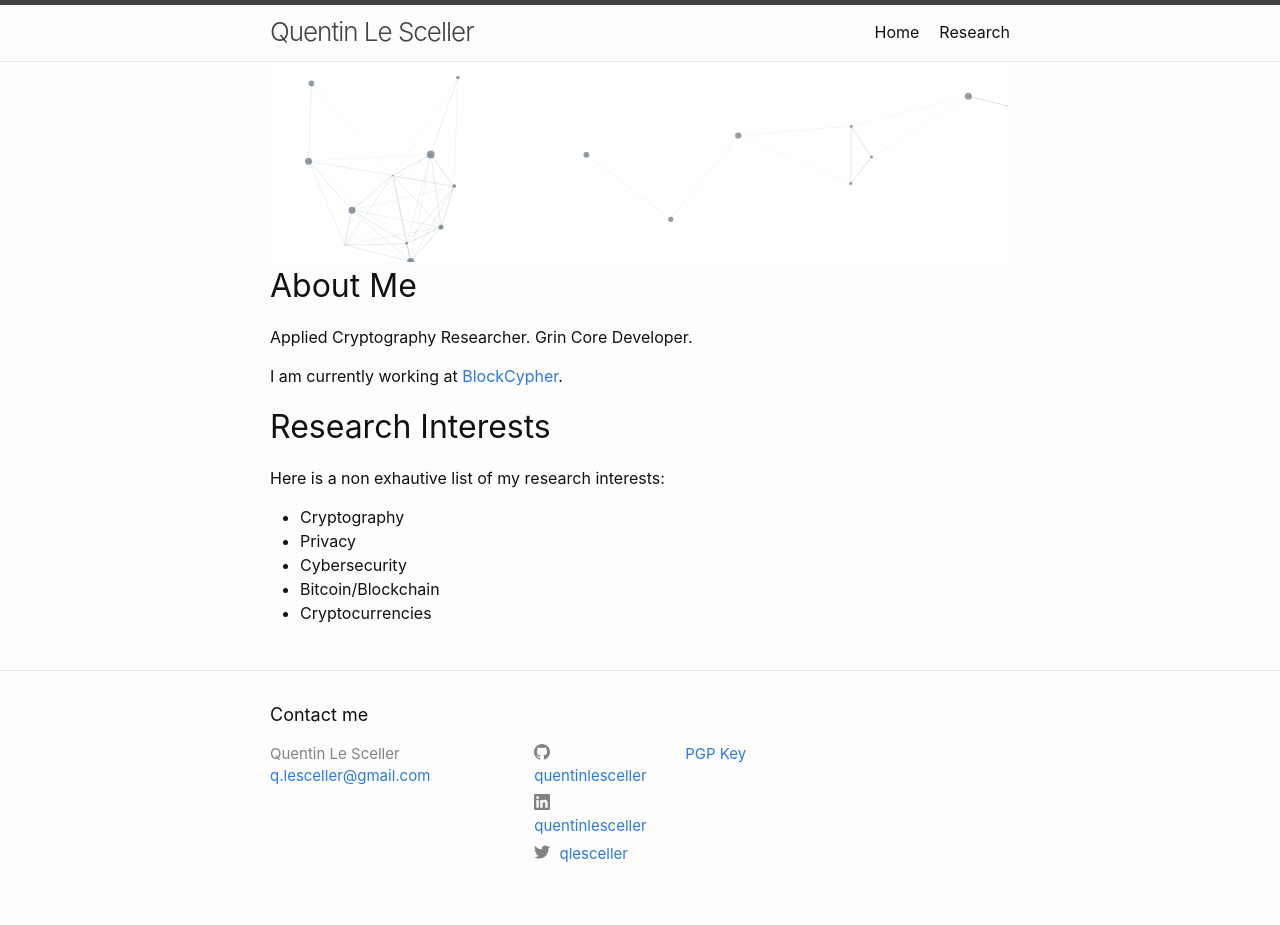
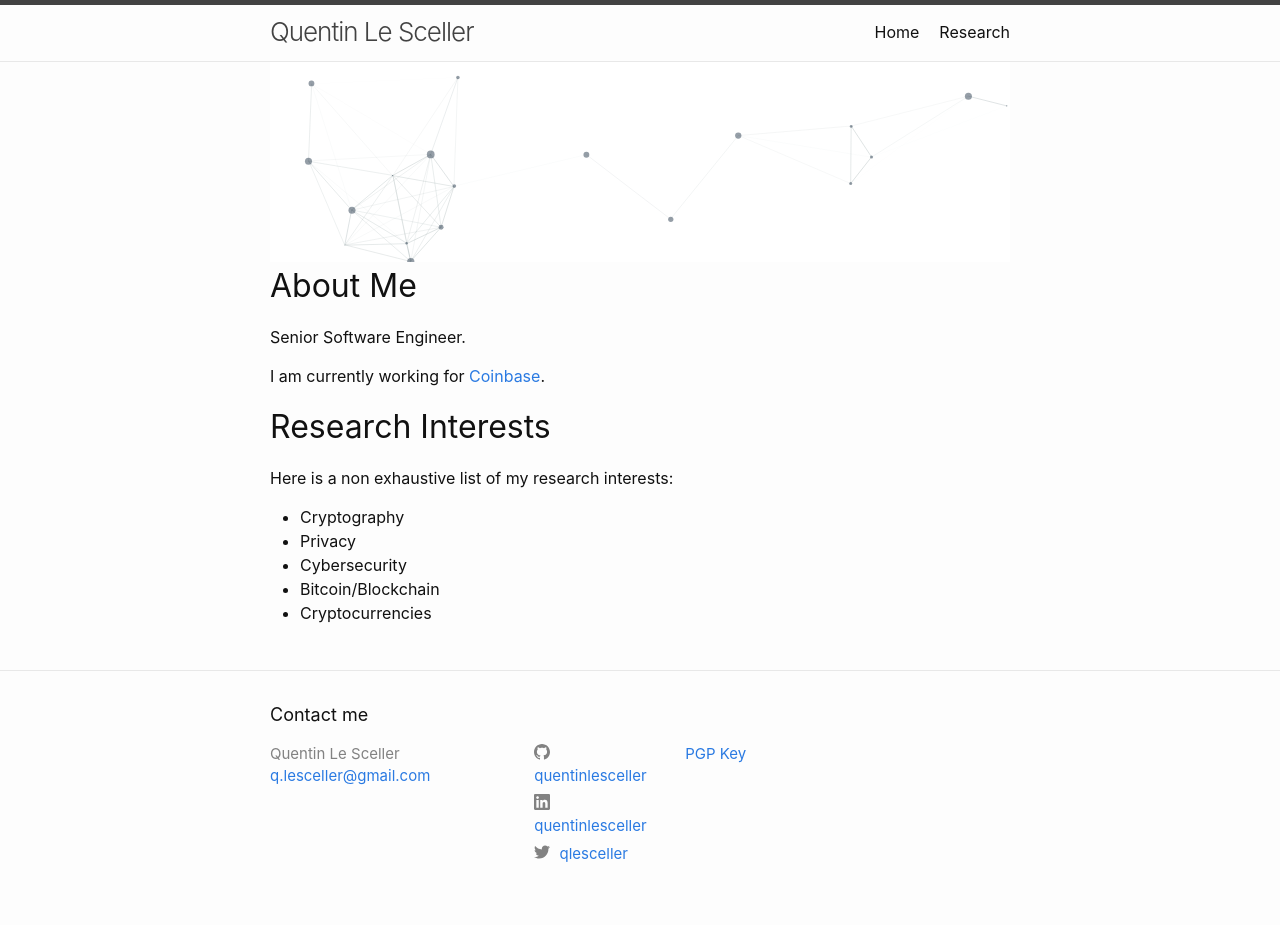
Before and after one commit to quentinlesceller/lesceller.com, a Jekyll site: the page built from index.md, in a window 1280 px wide. Built offline with Jekyll 4.4.1, drawn with Linux system fonts in a browser that asks for light colours.

Commit message:
Update company

```diff
--- a/index.md
+++ b/index.md
@@ -10,12 +10,12 @@ title: Home
 ---
 
 # About Me
-Applied Cryptography Researcher. Grin Core Developer.
+Senior Software Engineer.
 
-I am currently working at [BlockCypher](https://blockcypher.com/).
+I am currently working for [Coinbase](https://coinbase.com/).
 
 # Research Interests
-Here is a non exhautive list of my research interests:
+Here is a non exhaustive list of my research interests:
 * Cryptography
 * Privacy
 * Cybersecurity
```
